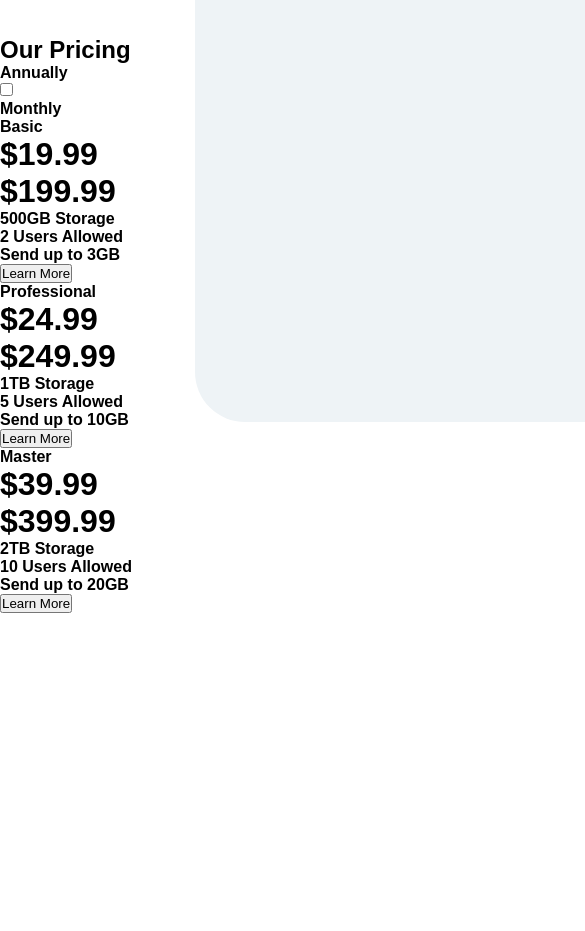
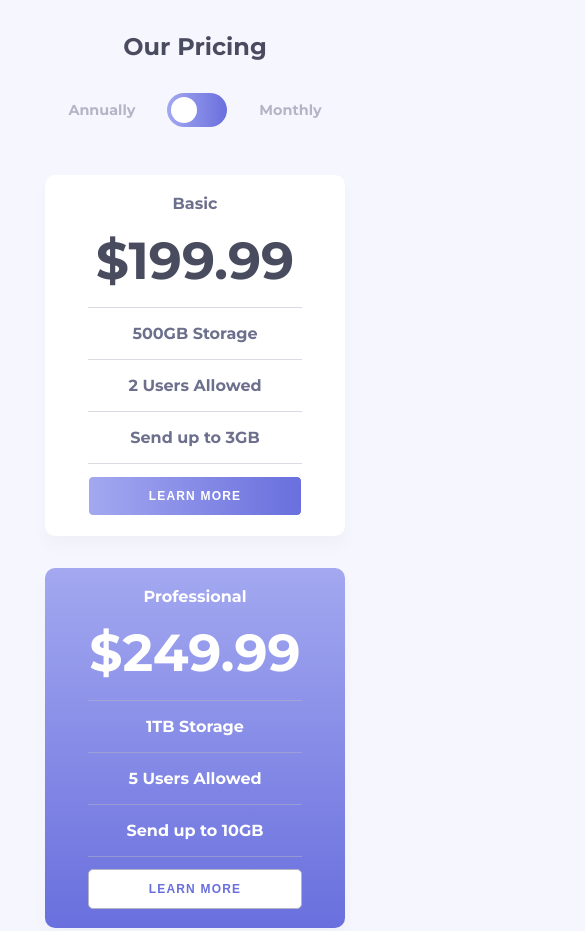
Before and after one commit to hamzaejaz787/Project-Tracking, a plain HTML site: page index.html in a window 390 px wide. Shown: the top 931 px of the page, 585 px wide, since content can reach past the window. Before the commit the page ends 844 px from the top, so only its background shows below. Drawn offline with Linux system fonts and the light colour scheme.

Commit message:
Update style.css

```diff
--- a/style.css
+++ b/style.css
@@ -1,26 +1,18 @@
 * {
+  padding: 0;
   margin: 0;
-  padding: 0;
   box-sizing: border-box;
 }
 
 body {
-  font-family: "Barlow", sans-serif;
+  height: 100vh;
+  font-family: "Montserrat", sans-serif;
   font-weight: 700;
-  position: relative;
-  overflow-x: hidden;
-}
-
-body::after {
-  position: absolute;
-  content: "";
-  width: 100%;
-  height: 50vh;
-  background-color: hsl(207, 33%, 95%);
-  z-index: -10;
-  top: 0%;
-  left: 50%;
-  border-bottom-left-radius: 50px;
+  background-color: hsl(240, 78%, 98%);
+  color: hsl(233, 13%, 49%);
+  display: flex;
+  flex-direction: column;
+  justify-content: center;
 }
 
 h1,
@@ -29,222 +21,210 @@ h3,
 h4,
 h5,
 h6 {
-  font-family: "Barlow Condensed", sans-serif;
+  color: hsl(232, 13%, 33%);
 }
 
-img {
-  max-width: 100%;
+/*  BACKGROUND  */
+.background-top {
+  position: absolute;
+  top: 0;
+  right: 0;
+  z-index: -10;
 }
 
-nav {
-  display: flex;
-  justify-content: space-between;
-  align-items: center;
-  padding: 2em 5%;
+.background-bottom {
+  position: absolute;
+  left: 0;
+  bottom: 0;
+  z-index: -10;
 }
 
-nav ul {
+/*  TOGGLE BUTTON   */
+.toggle-container {
   display: flex;
-  justify-content: space-around;
+  flex-direction: column;
   align-items: center;
-  flex: 1;
+  justify-content: center;
+  margin-bottom: 1em;
 }
 
-.logo {
-  flex: 1.2;
+.toggle {
+  display: flex;
+  align-items: center;
+  margin: 2em 0;
 }
 
-.nav-list {
-  list-style: none;
+.toggle p {
+  font-size: 0.9rem;
+  color: hsl(234, 14%, 74%);
 }
 
-.nav-list a {
-  color: hsl(230, 29%, 20%);
-  text-decoration: none;
-  font-size: 1rem;
+.toggle-box {
   position: relative;
+  display: inline-block;
+  width: 60px;
+  height: 34px;
+  margin: 0 2em;
 }
 
-.nav-list a:hover::after {
-  content: "";
-  width: 100%;
-  height: 1px;
-  position: absolute;
-  left: 0;
-  top: 100%;
-  background: hsl(230, 29%, 20%);
+.toggle input {
+  opacity: 0;
+  width: 0;
+  height: 0;
 }
 
-.login {
-  color: hsl(231, 7%, 65%) !important;
+.slider {
+  position: absolute;
+  cursor: pointer;
+  top: 0;
+  left: 0;
+  right: 0;
+  bottom: 0;
+  border-radius: 50px;
+  background: linear-gradient(to right, hsl(236, 72%, 79%), hsl(237, 63%, 64%));
+  transition: 0.3s;
+}
+.slider:hover {
+  opacity: 0.8;
 }
 
-.dot {
-  width: 8px;
-  height: 8px;
-  background-color: hsl(231, 7%, 65%);
+.slider::before {
+  position: absolute;
+  content: "";
+  height: 26px;
+  width: 26px;
+  left: 4px;
+  bottom: 4px;
   border-radius: 50%;
+  background-color: white;
+  transition: 0.3s;
 }
-.burger img {
-  transition: all 0.3s ease;
+
+input:checked + .slider::before {
+  transform: translateX(26px);
+  -webkit-transform: translateX(26px);
 }
-.hamburger,
-.arrow-icon {
+
+.monthly {
   display: none;
-  cursor: pointer;
 }
-@media (max-width: 768px) {
-  nav {
-    padding: 2em;
-    position: relative;
-    z-index: 100;
+.show-monthly .monthly {
+  display: block;
 }
-  .nav-lists {
-    flex-direction: column;
-    background-color: #ffffff;
-    box-shadow: 0 10px 15px rgba(36, 41, 66, 0.267);
-    width: 80%;
-    position: absolute;
-    padding: 2em 2em 0.25em 2em;
-    top: 80%;
-    left: 10%;
+.show-monthly .yearly {
   display: none;
 }
 
-  .nav-list {
-    padding-bottom: 1.5em;
-  }
-  .dot {
-    border-radius: 0;
-    width: 100%;
-    height: 2px;
-    background-color: hsla(235, 7%, 65%, 0.26);
-    margin-bottom: 1.5em;
-  }
-  .hamburger {
-    display: block;
-  }
-  .show-nav .nav-lists {
-    display: flex;
-  }
-  .show-nav .hamburger {
-    display: none;
-  }
-  .show-nav .arrow-icon {
-    display: block;
-  }
+/*  CARDS   */
+.cards {
+  display: grid;
+  grid-template-columns: repeat(auto-fit, minmax(100px, 300px));
+  align-items: center;
+  justify-content: center;
 }
 
-/* MAIN SECTION */
-.main {
+.card {
+  background: #ffffff;
+  padding: 1.2em 1em;
   display: flex;
+  box-shadow: 0 10px 14px rgba(73, 76, 95, 0.034);
+  flex-direction: column;
   align-items: center;
-  justify-content: space-between;
-  position: relative;
-  margin-left: 5%;
+  text-align: center;
+  border-radius: 10px;
 }
 
-.img-container img {
-  display: block;
-  position: absolute;
-  left: 50%;
-  top: 10%;
-}
-.intro {
-  margin-top: 8%;
+.title {
+  font-size: 1rem;
+  color: hsl(233, 13%, 49%);
 }
 
-.intro-heading {
-  font-size: 1rem;
-  text-transform: uppercase;
-  letter-spacing: 5px;
-  font-weight: 400;
-  color: hsl(231, 7%, 65%);
+.price {
+  font-size: 3.25rem;
+  margin: 0.3em 0;
 }
 
-.intro-heading p {
-  display: inline-block;
-  background-color: hsl(230, 29%, 20%);
+.benefits {
+  width: 80%;
+  border-top: 1px solid rgba(179, 181, 198, 0.5);
+}
+
+.benefits li {
+  list-style: none;
+  padding: 1em 0;
+  border-bottom: 1px solid rgba(179, 181, 198, 0.5);
+}
+
+.button {
+  border: 1px solid;
+  border-radius: 5px;
+  margin-top: 1em;
+  width: 80%;
+  padding: 1em;
   color: #ffffff;
   font-weight: 700;
-  letter-spacing: 1px;
-  font-size: 1.125rem;
-  padding: 0.2em 0.5em;
-  border-radius: 50px;
-  margin-right: 0.25em;
-}
-.intro-title {
-  font-size: 3.5rem;
   text-transform: uppercase;
-  color: hsl(230, 29%, 20%);
-  line-height: 1em;
-  margin-top: 0.25em;
-}
-
-.intro-text {
-  font-size: 1.125rem;
-  color: hsl(230, 11%, 40%);
-  margin: 1.5em 0;
-  font-weight: 500;
-}
-
-.cta {
-  display: flex;
-  align-items: center;
-}
-
-.cta-btn {
-  border: none;
-  color: #ffffff;
-  background-color: hsl(0, 100%, 68%);
-  border-radius: 5px;
-  text-transform: uppercase;
-  font-family: "Barlow Condensed", sans-serif;
-  font-weight: 700;
-  font-size: 1rem;
-  padding: 0.75em 2.5em;
-  margin-right: 1.25em;
+  font-size: 0.75rem;
+  letter-spacing: 0.1em;
+  background: linear-gradient(to right, hsl(236, 72%, 79%), hsl(237, 63%, 64%));
   cursor: pointer;
   outline: none;
 }
-.cta-btn:hover {
-  opacity: 0.7;
+.button:hover {
+  border-color: hsl(234, 14%, 74%);
+  background: #ffffff;
+  color: hsl(237, 63%, 64%);
 }
 
-.cta p {
-  font-weight: 400;
-  color: hsl(231, 7%, 65%);
-  letter-spacing: 5px;
-  font-size: 1rem;
-  text-transform: uppercase;
+.card-two {
+  background: linear-gradient(
+    to bottom,
+    hsl(236, 72%, 79%),
+    hsl(237, 63%, 64%)
+  );
+  color: #ffffff;
+  z-index: 100;
+  transform: scale(1.1);
 }
 
-@media (max-width: 800px) {
-  .main {
-    flex-direction: column-reverse;
+.card-two .title,
+.card-two .price {
+  color: #ffffff;
 }
-  .img-container img {
-    position: static;
-    width: 100%;
+
+.card-two .button {
+  border-color: hsl(234, 14%, 74%);
+  background: #ffffff;
+  color: hsl(237, 63%, 64%);
 }
-  .intro-heading {
-    font-size: 0.9rem;
+
+.card-two .button:hover {
+  background: transparent;
+  color: #ffffff;
+  border-color: #ffffff;
 }
-  .intro-heading p {
-    font-size: 0.9rem;
+
+@media (max-width: 768px) {
+  body {
+    justify-content: stretch;
   }
-  .intro-title {
-    font-size: 2.5rem;
+  .toggle-container {
+    margin-top: 2em;
   }
-  .intro-text {
-    font-size: 1rem;
+  .slider:hover {
+    opacity: 1;
   }
-  .cta-btn {
-    font-size: 0.9rem;
-    padding: 0.75em 1.5em;
+  .cards {
+    gap: 2em;
+    margin-bottom: 2em;
   }
-  .cta p {
-    letter-spacing: 3px;
-    font-size: 0.85rem;
+  .card-two {
+    transform: scale(1);
+  }
+  .background-top img {
+    max-width: 200px;
+  }
+  .background-bottom {
+    display: none;
   }
 }
```
Lines whose indentation alone changed are shown as unchanged.
